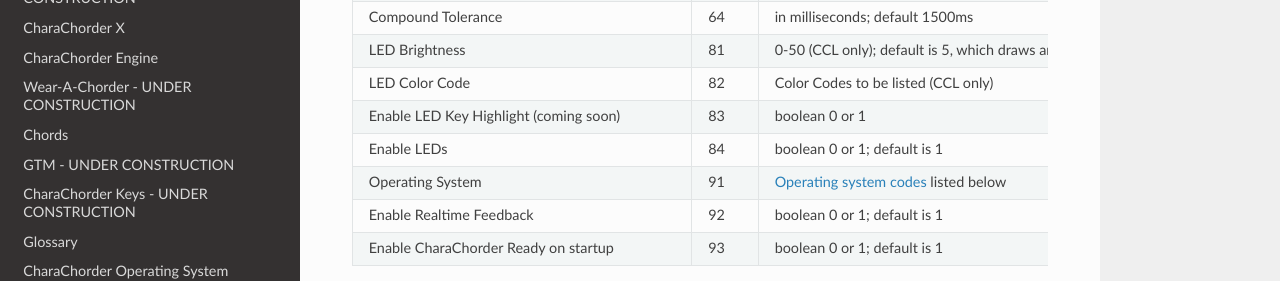
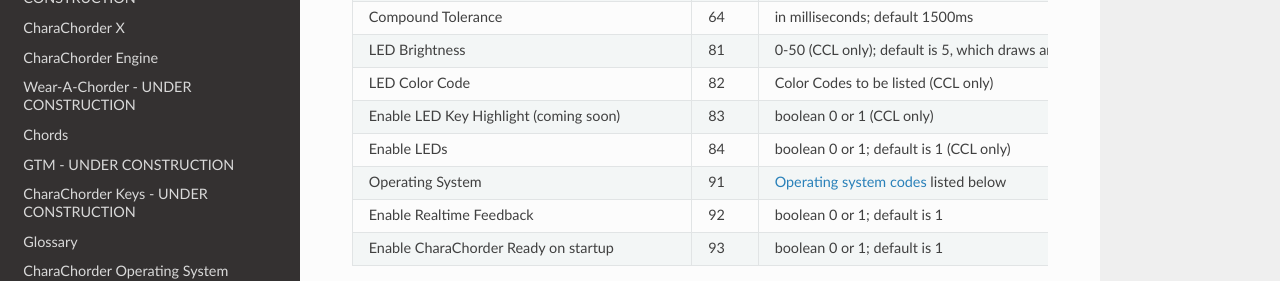
Before and after one commit to CharaChorder/docs, a Sphinx documentation site: the page built from docs/SerialAPI.rst, in a window 1280 px wide and 900 px high, scrolled down 7933 px. Shown: the part 151-432 px from the top of the window. Built offline with Sphinx 7.4.7 and the Read the Docs theme 2.0.0, drawn with Linux system fonts in a browser that asks for light colours.

Commit message:
Clarify parameters that are CCL only

```diff
--- a/docs/SerialAPI.rst
+++ b/docs/SerialAPI.rst
@@ -288,8 +288,8 @@
    "Compound Tolerance","64","in milliseconds; default 1500ms"
    "LED Brightness","81","0-50 (CCL only); default is 5, which draws around 100 mA of current"
    "LED Color Code","82","Color Codes to be listed (CCL only)"
-   "Enable LED Key Highlight (coming soon)","83","boolean 0 or 1"
-   "Enable LEDs","84","boolean 0 or 1; default is 1"
+   "Enable LED Key Highlight (coming soon)","83","boolean 0 or 1 (CCL only)"
+   "Enable LEDs","84","boolean 0 or 1; default is 1 (CCL only)"
    "Operating System","91",":ref:`Operating system codes<SerialAPI:Operating system codes>` listed below"
    "Enable Realtime Feedback","92","boolean 0 or 1; default is 1"
    "Enable CharaChorder Ready on startup","93","boolean 0 or 1; default is 1"
```
